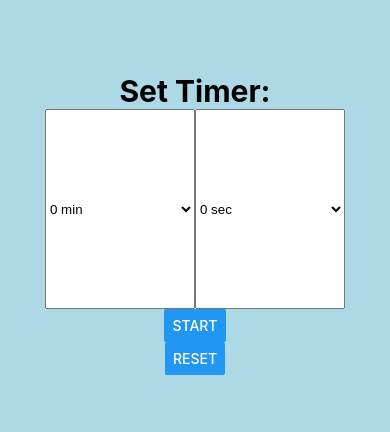
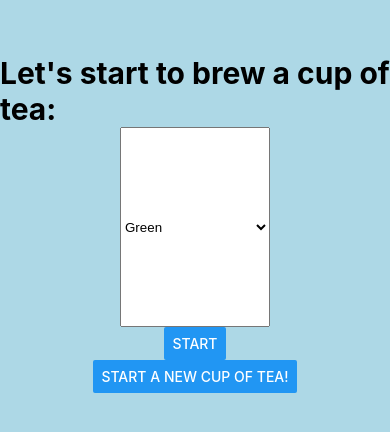
Before and after one commit to vtsen/Teapot, a React Native app: screen / in a window 390 px wide. Shown: the part 198-630 px from the top of the page. Built offline with nearby package versions, Linux system fonts and the light colour scheme.

Commit message:
tea selection

```diff
--- a/App.js
+++ b/App.js
@@ -3,10 +3,25 @@ import { View, Text, Button, StyleSheet } from 'react-native';
 import { Picker } from '@react-native-picker/picker';
 
 export default function App() {
-  const [minutes, setMinutes] = useState(0);
-  const [seconds, setSeconds] = useState(0);
-  const [time, setTime] = useState(minutes * 60 + seconds);
+  const [time, setTime] = useState(60);
   const [hasStarted, setHasStarted] = useState(false);
+
+  const teaData = {
+    Green: { color: '#A8D5BA', brewTime: 20 },
+    Black: { color: '#D2691E', brewTime: 40 },
+    Oolong: { color: '#C08457', brewTime: 30 },
+    White: { color: '#F5F5DC', brewTime: 12 },
+    Herbal: { color: '#FFB6C1', brewTime: 15 },
+  };
+  const [teaType, setTeaType] = useState("Green");
+  const [teaColor, setTeaColor] = useState(teaData['Green'].color);
+  const [brewTime, setBrewTime] = useState(teaData['Green'].brewTime);
+
+  const handleTeaChange = (tea) => {
+    setTeaType(tea);
+    setTeaColor(teaData[tea].color);
+    setBrewTime(teaData[tea].brewTime);
+  };
 
   useEffect(() => {
     let timer;
@@ -28,7 +43,7 @@ export default function App() {
   };
 
   const startTimer = () => {
-    setTime(minutes * 60 + seconds);
+    setTime(brewTime);
     setHasStarted(true);
   };
 
@@ -36,26 +51,18 @@ export default function App() {
     <View style={styles.container}>
       {!hasStarted ? (
         <>
-          <Text style={styles.label}>Set Timer:</Text>
+          <Text style={styles.label}>Let's start to brew a cup of tea:</Text>
           <View style={styles.pickerContainer}>
             <Picker
-              selectedValue={minutes}
+              selectedValue={teaType}
+              onValueChange={handleTeaChange}
               style={styles.picker}
-              onValueChange={(itemValue) => setMinutes(itemValue)}
             >
-              {Array.from({ length: 6 }, (_, i) => (
-                <Picker.Item key={i} label={`${i} min`} value={i} />
+              {Object.keys(teaData).map((tea) => (
+                <Picker.Item key={tea} label={tea} value={tea} />
               ))}
             </Picker>
-            <Picker
-              selectedValue={seconds}
-              style={styles.picker}
-              onValueChange={(itemValue) => setSeconds(itemValue)}
-            >
-              {Array.from({ length: 12 }, (_, i) => (
-                <Picker.Item key={i*5} label={`${i*5} sec`} value={i*5} />
-              ))}
-            </Picker>
+            <View style={[styles.colorBox, { backgroundColor: teaColor }]} />
           </View>
         </>
       ) : (
@@ -75,9 +82,9 @@ export default function App() {
           ? () => {setHasStarted(false);}
           : startTimer
         } />
-      <Button title="Reset" onPress={() => {
+      <Button title="Start a new cup of tea!" onPress={() => {
         setHasStarted(false);
-        setTime(minutes * 60 + seconds);
+        setTime(brewTime);
         }
         } />
     </View>
```
